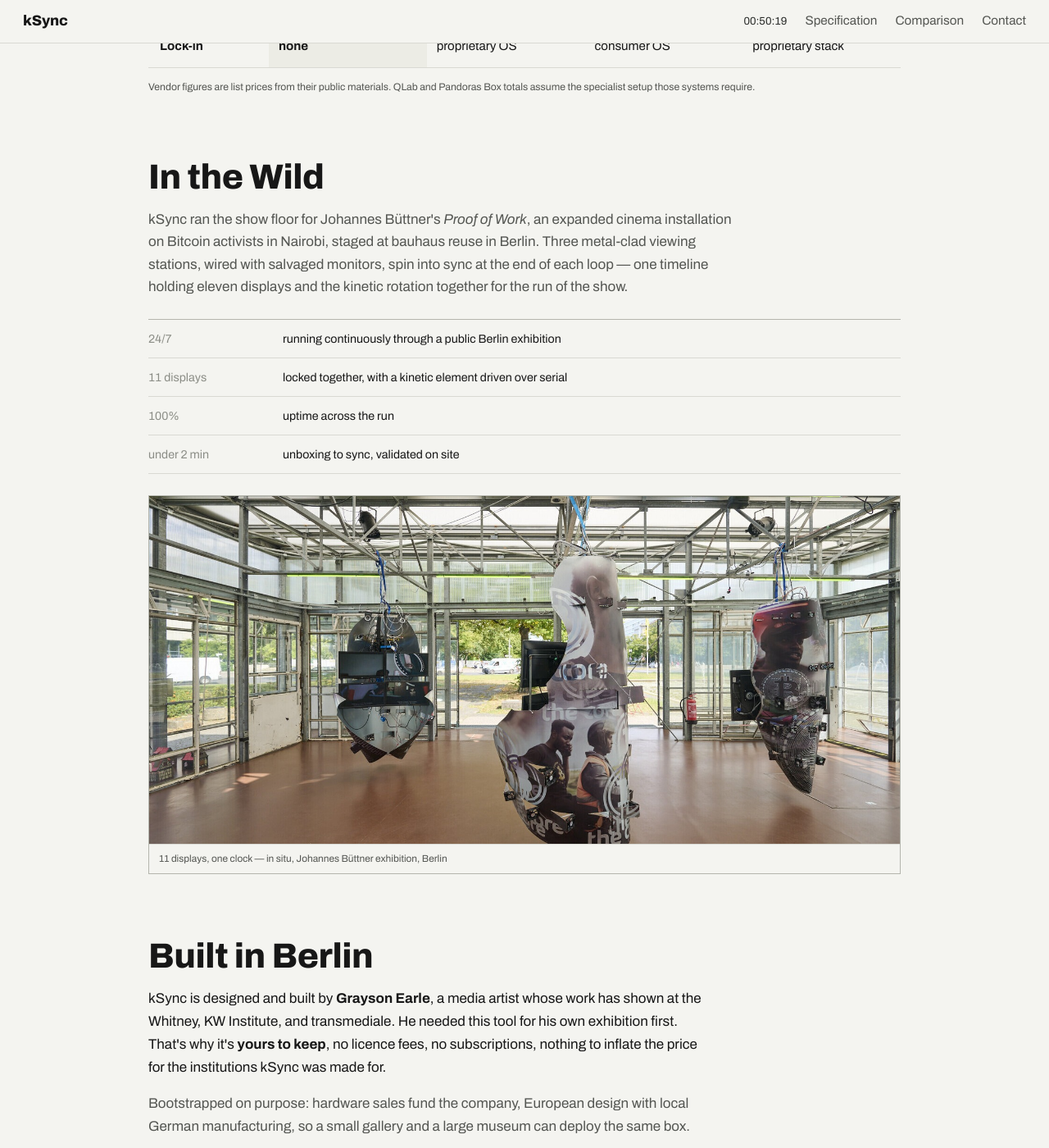
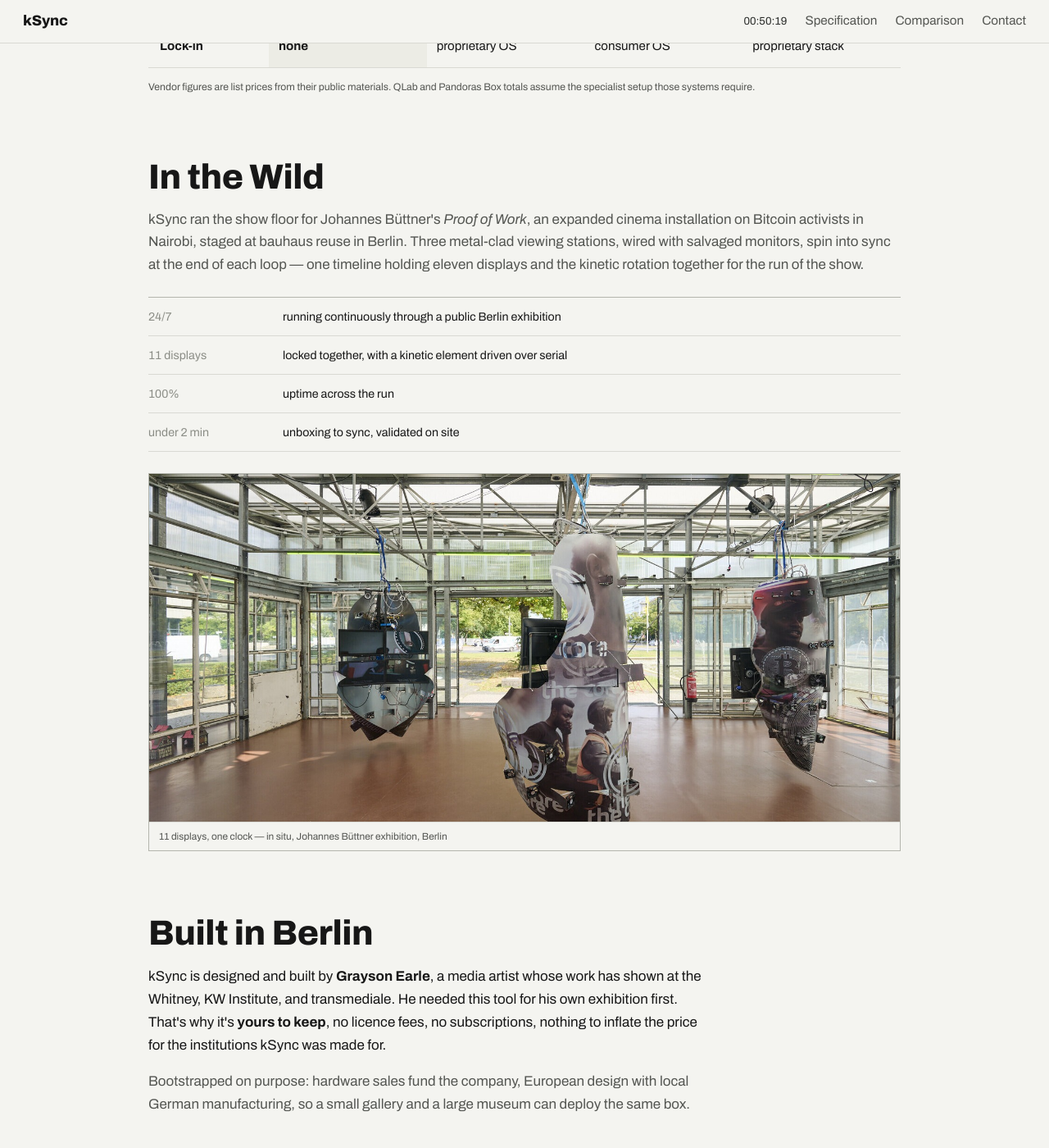
Before and after one commit to prismspecs/hire, a Jekyll site: the page built from ksync.html, in a window 1280 px wide and 1400 px high, scrolled down 2883 px. Shown: the whole window at 82% size. Built offline with Jekyll 4.4.1, drawn with Linux system fonts in a browser that asks for light colours.

Commit message:
kSync: widen In the Wild blurb to fill the column
The lede's 42em reading-measure cap left it visibly narrower than
the full-width stats and photo directly beneath it, reading as a
gap of empty space. Add a .wide modifier for this instance so it
lines up flush with the rest of the section.

Co-Authored-By: Claude Sonnet 5 <noreply@anthropic.com>
Claude-Session: https://claude.ai/code/session_01XK3NFgUBJLZ3knRTCHAAZD

```diff
--- a/assets/css/ksync.css
+++ b/assets/css/ksync.css
@@ -226,6 +226,10 @@ section.cue:first-child {
     max-width: 42em;
     line-height: 1.6;
     margin-bottom: 26px;
+}
+
+.cue-lede.wide {
+    max-width: none;
 }
 
 .copy p {
--- a/ksync.html
+++ b/ksync.html
@@ -109,7 +109,7 @@ description: "kSync keeps walls of displays frame-locked to sub-10ms and fires l
 <section class="cue" id="proof" data-cue="in the wild">
     <div class="cue-head">
         <h2>In the Wild</h2>
-        <p class="cue-lede">
+        <p class="cue-lede wide">
             kSync ran the show floor for Johannes Büttner's <em>Proof of Work</em>, an expanded cinema installation
             on Bitcoin activists in Nairobi, staged at bauhaus reuse in Berlin. Three metal-clad viewing stations,
             wired with salvaged monitors, spin into sync at the end of each loop — one timeline holding eleven
```
